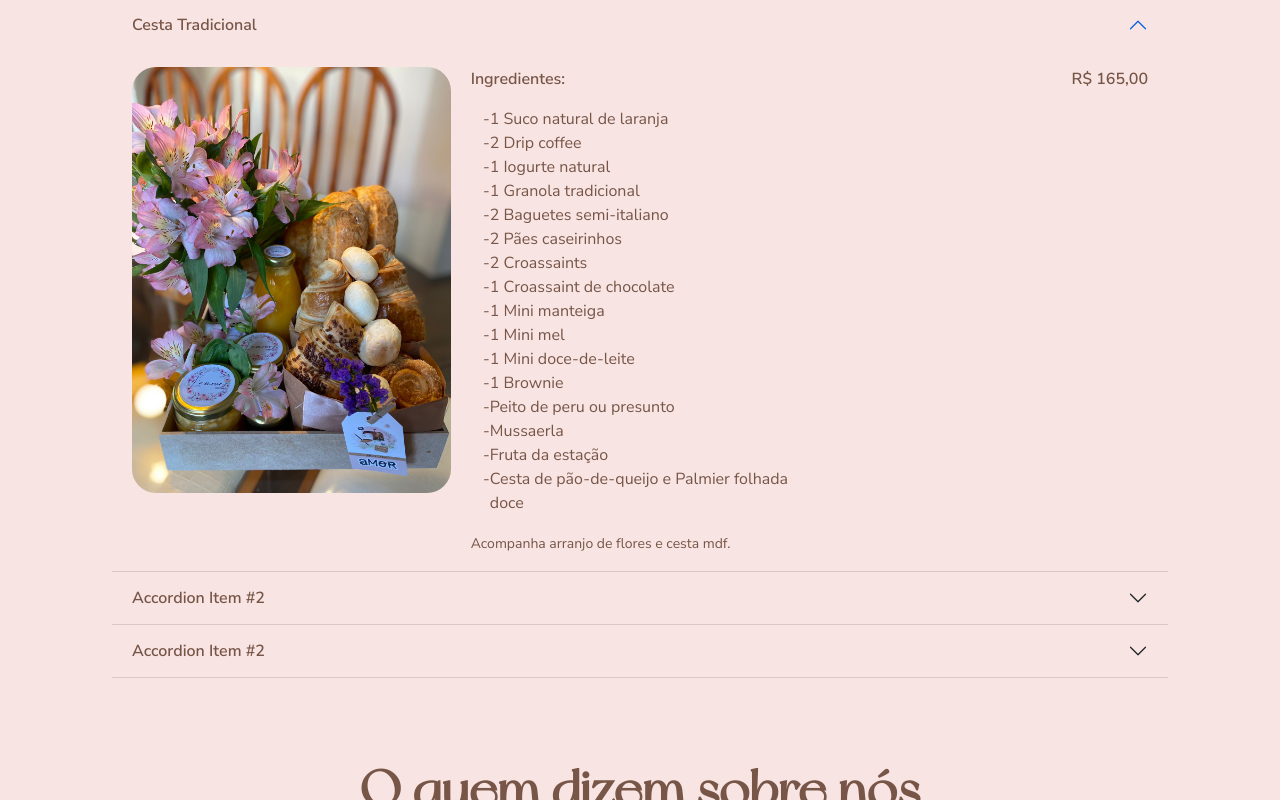
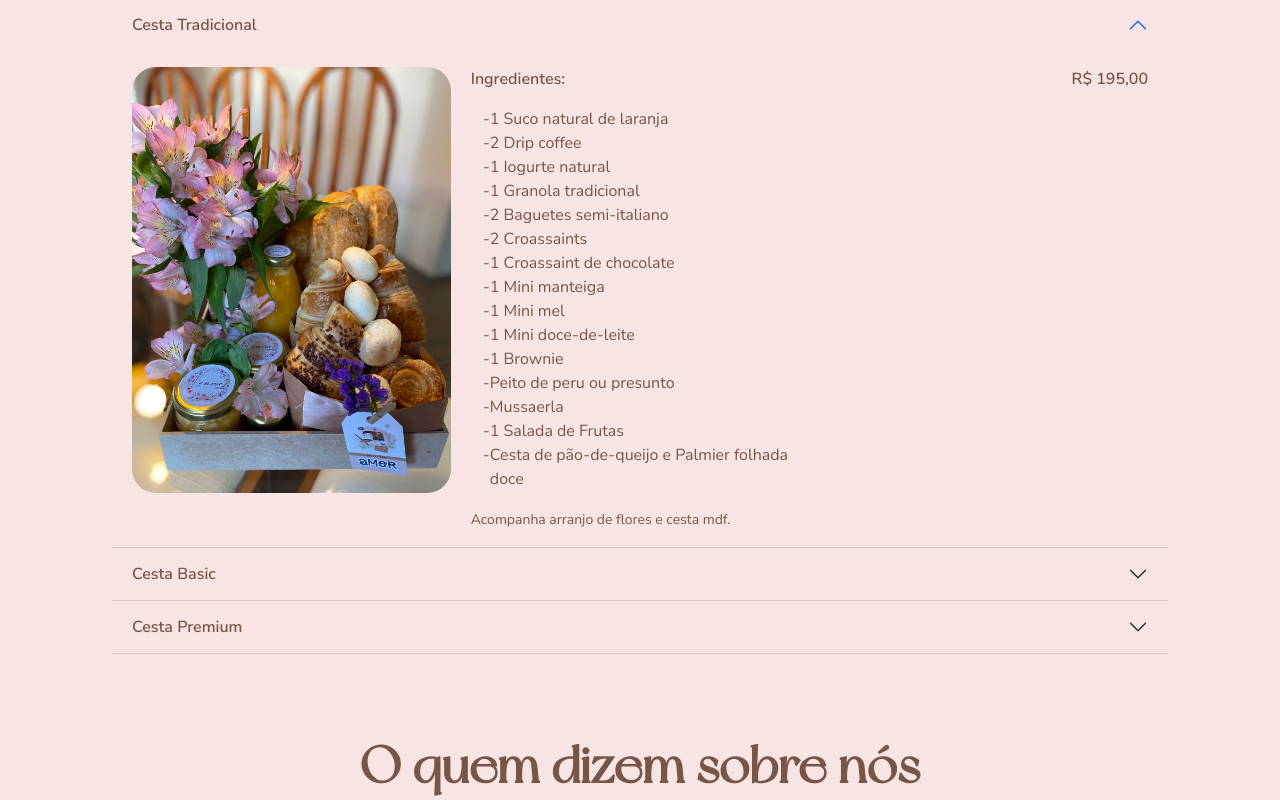
Before and after one commit to Gabriel0109/L-amour, a React (Vite) app: page / in a window 1280 px wide. Both pictures are taken after a click on the button "Cesta Tradicional". Shown: the part 1494-2294 px from the top of the page. Built offline with nearby package versions, Linux system fonts and the light colour scheme.

Commit message:
Listed cestas

```diff
--- a/src/components/ProductsAccordion/index.tsx
+++ b/src/components/ProductsAccordion/index.tsx
@@ -4,6 +4,7 @@ import CestaUnique from '../../assets/img/unique.jpeg'
 import CestaSoft from '../../assets/img/soft.jpeg'
 import CestaBasic from '../../assets/img/basic.jpeg'
 import CestaTradicional from '../../assets/img/tradicional.jpeg'
+import CestaPremium from '../../assets/img/premium.jpeg'
 
 
 
@@ -98,7 +99,6 @@ export function ProductAccordion() {
                                         <li>1 Iogurte natural</li>
                                         <li>1 Granola tradicional</li>
                                         <li>2 Baguetes semi-italiano</li>
-                                        <li>2 Pães caseirinhos</li>
                                         <li>2 Croassaints</li>
                                         <li>1 Croassaint de chocolate</li>
                                         <li>1 Mini manteiga</li>
@@ -107,7 +107,7 @@ export function ProductAccordion() {
                                         <li>1 Brownie</li>
                                         <li>Peito de peru ou presunto</li>
                                         <li>Mussaerla</li>
-                                        <li>Fruta da estação</li>
+                                        <li>1 Salada de Frutas</li>
                                         <li>Cesta de pão-de-queijo e Palmier folhada doce</li>
                                     </ul>
 
@@ -116,79 +116,95 @@ export function ProductAccordion() {
                                     </small>
                                 </div>
                                 <div className="pricing">
-                                    R$ 165,00
+                                    R$ 195,00
                                 </div>
                             </CestaItem>
                         </Accordion.Body>
                     </Accordion.Item>
                     <Accordion.Item eventKey="3">
-                        <Accordion.Header>Accordion Item #2</Accordion.Header>
+                        <Accordion.Header>Cesta Basic</Accordion.Header>
                         <Accordion.Body>
                             <CestaItem>
                                 <div className='div-img'>
-                                    <img src={CestaSoft} alt="Cesta Soft" />
+                                    <img src={CestaBasic} alt="Cesta Basic" />
                                 </div>
                                 <div className='div-ingredients'>
                                     <p>Ingredientes:</p>
 
                                     <ul>
-                                        <li>1 Suco natural de laranja</li>
-                                        <li>1 Drip coffee</li>
-                                        <li>1 Iogurte natural</li>
-                                        <li>1 Granola tradicional</li>
-                                        <li>2 Baguetes semi-italiano</li>
-                                        <li>2 Pães caseirinhos</li>
-                                        <li>1 Mini manteiga</li>
-                                        <li>1 Mini mel</li>
-                                        <li>1 Brownie</li>
-                                        <li>Peito de peru ou presunto</li>
-                                        <li>Mussaerla</li>
-                                        <li>Fruta da estação</li>
-                                        <li>Cesta de pão-de-queijo e Palmier folhada doce</li>
+                                        <li> 02 Drip Coffee</li>
+                                        <li> 02 Chá Twinnings</li>
+                                        <li> 01 Suco Natural de laranja</li>
+                                        <li> 01 Granola tradicional</li>
+                                        <li>01 Iogurte tradicional</li>
+                                        <li>02 Pães caseirinhos</li>
+                                        <li> 01 Baguete</li>
+                                        <li> 02 Croissants</li>
+                                        <li> 01 Croissant Chocolate</li>
+                                        <li> 01 mini manteiga</li>
+                                        <li>01 mini mel silvestre</li>
+                                        <li>01 mini doce de leite</li>
+                                        <li>  01 mini geléia de frutas vermelhas</li>
+                                        <li>02 Brownies L’amour</li>
+                                        <li>Cestinha de palmier folhadas</li>
+                                        <li>Cestinha de pão de queijo</li>
+                                        <li> 01 bowl de frutas da estação</li>
+                                        <li>Presunto Parma ou Copa</li>
+                                        <li> Queijo Brie</li>
                                     </ul>
 
                                     <small>
-                                        Acompanha arranjo de flores e cesta mdf.
+                                        Acompanha arranjo de flores, bowl de porcelana e cesta mdf.
                                     </small>
                                 </div>
                                 <div className="pricing">
-                                    R$ 165,00
+                                    R$ 259,90
                                 </div>
                             </CestaItem>
                         </Accordion.Body>
                     </Accordion.Item>
                     <Accordion.Item eventKey="4">
-                        <Accordion.Header>Accordion Item #2</Accordion.Header>
+                        <Accordion.Header>Cesta Premium</Accordion.Header>
                         <Accordion.Body>
                             <CestaItem>
                                 <div className='div-img'>
-                                    <img src={CestaSoft} alt="Cesta Soft" />
+                                    <img src={CestaPremium} alt="Cesta Premium" />
                                 </div>
                                 <div className='div-ingredients'>
                                     <p>Ingredientes:</p>
 
                                     <ul>
-                                        <li>1 Suco natural de laranja</li>
-                                        <li>1 Drip coffee</li>
-                                        <li>1 Iogurte natural</li>
-                                        <li>1 Granola tradicional</li>
-                                        <li>2 Baguetes semi-italiano</li>
-                                        <li>2 Pães caseirinhos</li>
-                                        <li>1 Mini manteiga</li>
-                                        <li>1 Mini mel</li>
-                                        <li>1 Brownie</li>
-                                        <li>Peito de peru ou presunto</li>
-                                        <li>Mussaerla</li>
-                                        <li>Fruta da estação</li>
-                                        <li>Cesta de pão-de-queijo e Palmier folhada doce</li>
+                                        <li> 02 Drip coffee</li>
+                                        <li>    02 Chá Twinnings</li>
+                                        <li>02 Cappuccinos</li>
+                                        <li>02 Sucos Naturais de laranja</li>
+                                        <li>01 Granola tradicional</li>
+                                        <li>01 Iogurte tradicional</li>
+                                        <li> 02 Pães caseirinhos</li>
+                                        <li>02 Baguetes</li>
+                                        <li> 02 Croissants</li>
+                                        <li> 01 Croissant Chocolate</li>
+                                        <li> 01 mini manteiga</li>
+                                        <li> 01 mini mel silvestre</li>
+                                        <li> 01 mini Nutella</li>
+                                        <li> 01 mini doce de leite</li>
+                                        <li> 02 Brownies L’amour</li>
+                                        <li>Cestinha de palmier folhadas</li>
+                                        <li>Cestinha de pão de queijo</li>
+                                        <li>01 bowl de frutas da estação</li>
+                                        <li> 01 Salada de frutas</li>
+                                        <li>01 mini bomboniere de damasco em caldas</li>
+                                        <li> Presunto Parma  ou Copa</li>
+                                        <li>Queijo Brie</li>
+                                        <li>01 mini bolo tsunami de chocolate e brigadeiro</li>
                                     </ul>
 
                                     <small>
-                                        Acompanha arranjo de flores e cesta mdf.
+                                        Acompanha arranjo de flores, bowl de porcelana, mini bomboniere e cesta mdf.
                                     </small>
                                 </div>
                                 <div className="pricing">
-                                    R$ 165,00
+                                    R$ 330,00
                                 </div>
                             </CestaItem>
                         </Accordion.Body>
```
Lines whose indentation alone changed are shown as unchanged.
